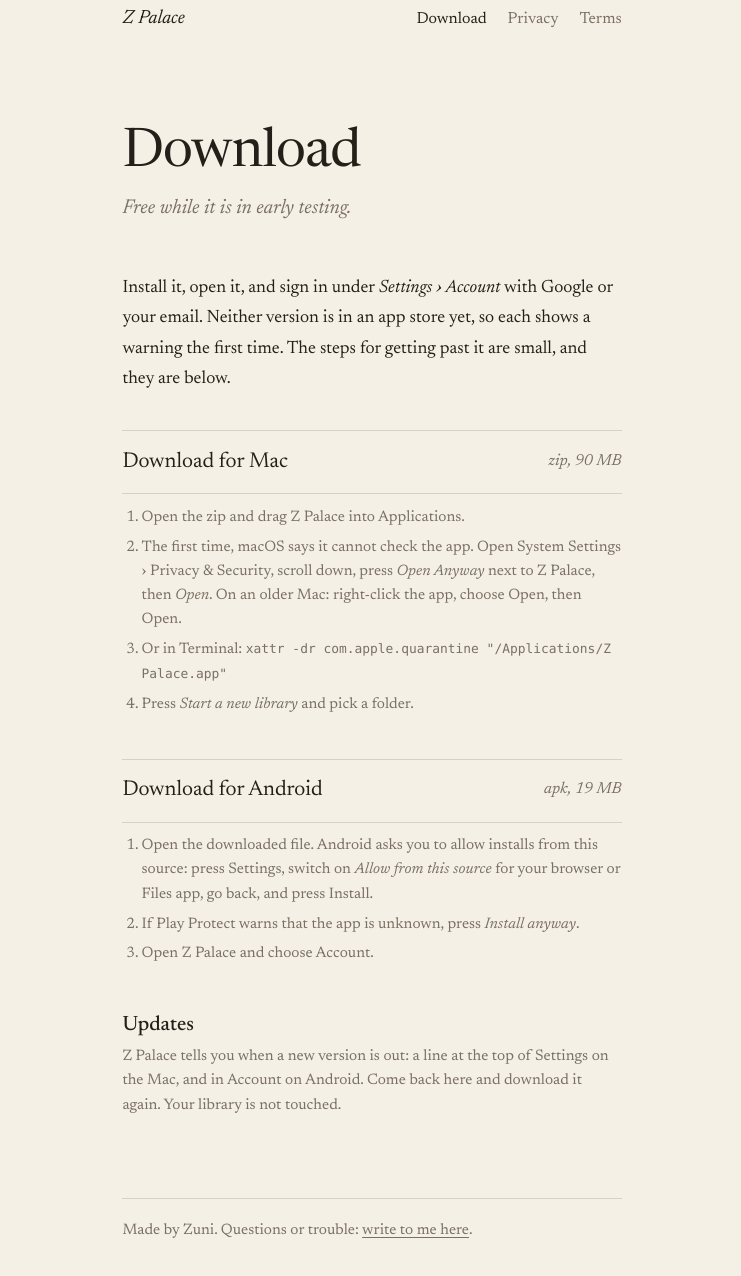
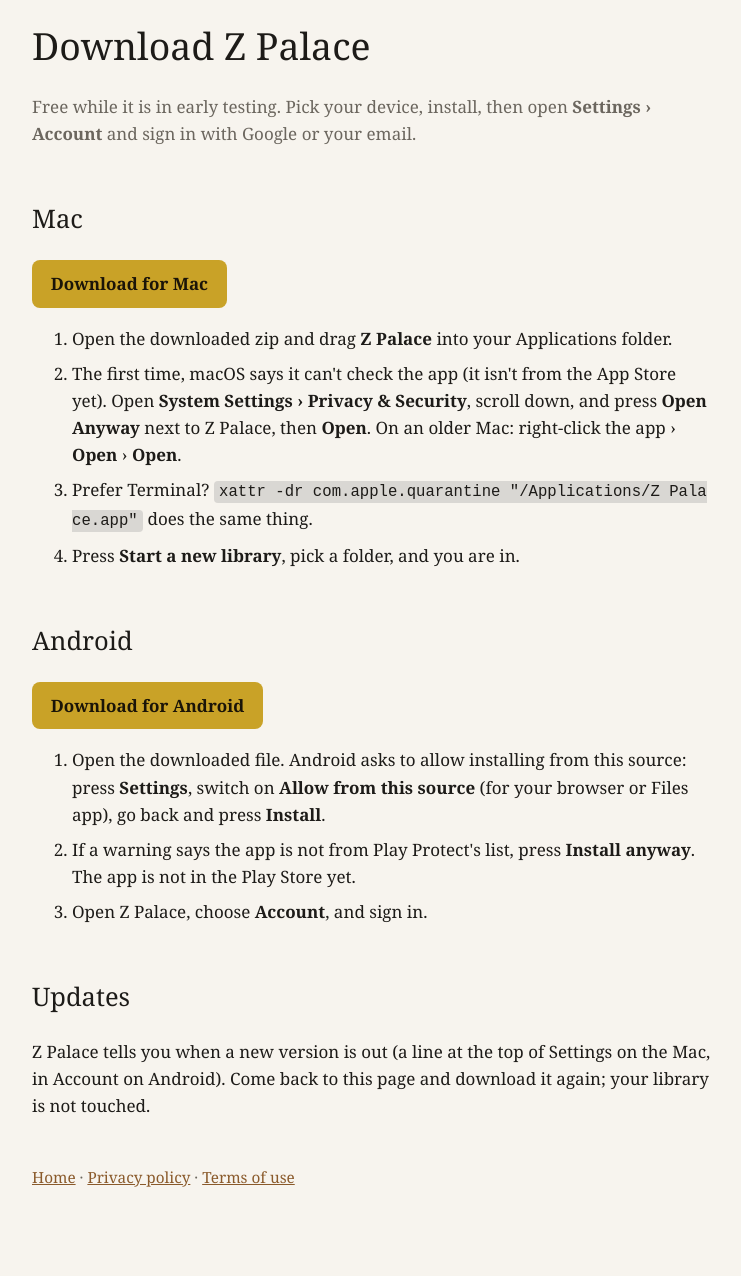
Before and after one commit to ZuniApps/ZuniApps.github.io, a plain HTML site: page download.html in a window 1280 px wide. Shown: the part 32-1308 px from the top of the page, without its empty margins (268-1009 px from the left). After the commit the page ends 1270 px from the top, so only its background shows below. Drawn offline with Linux system fonts and the light colour scheme.

Commit message:
Revert "Redesign: editorial serif (self-hosted Newsreader), warm paper and dark mode, plain first-person copy; same URLs, text of privacy and terms unchanged"
This reverts commit 92005f1e961dc3a2f08fabcfa7dac3d3d78abc60.

```diff
--- a/download.html
+++ b/download.html
@@ -1,16 +1,26 @@
-<!doctype html><html lang="en"><head><meta charset="utf-8"><meta name="viewport" content="width=device-width,initial-scale=1"><meta name="color-scheme" content="light dark"><title>Download · Z Palace</title><link rel="preload" href="fonts/newsreader-normal.woff2" as="font" type="font/woff2" crossorigin><link rel="stylesheet" href="style.css"></head><body><div class="page"><header><a class="mark" href="index.html">Z Palace</a><nav><a href="download.html" aria-current="page">Download</a><a href="privacy.html">Privacy</a><a href="terms.html">Terms</a></nav></header><main><h1>Download</h1><p class="sub">Free while it is in early testing.</p>
-<p>Install it, open it, and sign in under <i>Settings › Account</i> with Google or your email. Neither version is in an app store yet, so each shows a warning the first time. The steps for getting past it are small, and they are below.</p>
-<a class="pick" href="https://github.com/ZuniApps/ZuniApps.github.io/releases/latest/download/Z-Palace-Mac.zip">Download for Mac <span>zip, 90 MB</span></a>
-<div class="small"><ol>
-<li>Open the zip and drag Z Palace into Applications.</li>
-<li>The first time, macOS says it cannot check the app. Open System Settings › Privacy &amp; Security, scroll down, press <i>Open Anyway</i> next to Z Palace, then <i>Open</i>. On an older Mac: right-click the app, choose Open, then Open.</li>
-<li>Or in Terminal: <code>xattr -dr com.apple.quarantine "/Applications/Z Palace.app"</code></li>
-<li>Press <i>Start a new library</i> and pick a folder.</li></ol></div>
-<a class="pick" href="https://github.com/ZuniApps/ZuniApps.github.io/releases/latest/download/Z-Palace-Android.apk">Download for Android <span>apk, 19 MB</span></a>
-<div class="small"><ol>
-<li>Open the downloaded file. Android asks you to allow installs from this source: press Settings, switch on <i>Allow from this source</i> for your browser or Files app, go back, and press Install.</li>
-<li>If Play Protect warns that the app is unknown, press <i>Install anyway</i>.</li>
-<li>Open Z Palace and choose Account.</li></ol></div>
+<!doctype html><html lang="en"><head><meta charset="utf-8"><meta name="viewport" content="width=device-width,initial-scale=1"><title>Download Z Palace</title><link rel="stylesheet" href="style.css"></head><body><main>
+<h1>Download Z Palace</h1>
+<p class="lead">Free while it is in early testing. Pick your device, install, then open <b>Settings › Account</b> and sign in with Google or your email.</p>
+
+<h2>Mac</h2>
+<p><a class="button" href="https://github.com/ZuniApps/ZuniApps.github.io/releases/latest/download/Z-Palace-Mac.zip">Download for Mac</a></p>
+<ol>
+<li>Open the downloaded zip and drag <b>Z Palace</b> into your Applications folder.</li>
+<li>The first time, macOS says it can't check the app (it isn't from the App Store yet). Open <b>System Settings › Privacy &amp; Security</b>, scroll down, and press <b>Open Anyway</b> next to Z Palace, then <b>Open</b>. On an older Mac: right-click the app › <b>Open</b> › <b>Open</b>.</li>
+<li>Prefer Terminal? <code>xattr -dr com.apple.quarantine "/Applications/Z Palace.app"</code> does the same thing.</li>
+<li>Press <b>Start a new library</b>, pick a folder, and you are in.</li>
+</ol>
+
+<h2>Android</h2>
+<p><a class="button" href="https://github.com/ZuniApps/ZuniApps.github.io/releases/latest/download/Z-Palace-Android.apk">Download for Android</a></p>
+<ol>
+<li>Open the downloaded file. Android asks to allow installing from this source: press <b>Settings</b>, switch on <b>Allow from this source</b> (for your browser or Files app), go back and press <b>Install</b>.</li>
+<li>If a warning says the app is not from Play Protect's list, press <b>Install anyway</b>. The app is not in the Play Store yet.</li>
+<li>Open Z Palace, choose <b>Account</b>, and sign in.</li>
+</ol>
+
 <h2>Updates</h2>
-<p class="small" style="margin-top:0">Z Palace tells you when a new version is out: a line at the top of Settings on the Mac, and in Account on Android. Come back here and download it again. Your library is not touched.</p></main>
-<footer>Made by Zuni. Questions or trouble: <a href="https://github.com/ZuniApps/ZuniApps.github.io/issues">write to me here</a>.</footer></div></body></html>
+<p>Z Palace tells you when a new version is out (a line at the top of Settings on the Mac, in Account on Android). Come back to this page and download it again; your library is not touched.</p>
+
+<nav><a href="index.html">Home</a> · <a href="privacy.html">Privacy policy</a> · <a href="terms.html">Terms of use</a></nav>
+</main></body></html>
--- a/style.css
+++ b/style.css
@@ -1,29 +1,4 @@
-@font-face{font-family:"Newsreader";font-style:italic;font-weight:400 600;font-display:swap;src:url(fonts/newsreader-italic.woff2) format("woff2")}
-@font-face{font-family:"Newsreader";font-style:normal;font-weight:400 600;font-display:swap;src:url(fonts/newsreader-normal.woff2) format("woff2")}
-:root{--bg:#f5f0e6;--fg:#241f19;--muted:#7a7063;--rule:#d9d0bf;--accent:#7b3a22}
-@media (prefers-color-scheme:dark){:root{--bg:#1b1815;--fg:#e8e1d4;--muted:#a1978a;--rule:#3a352e;--accent:#d49a72}}
-*{box-sizing:border-box}
-html{-webkit-text-size-adjust:100%}
-body{margin:0;background:var(--bg);color:var(--fg);font:400 1.125rem/1.7 "Newsreader",Charter,"Iowan Old Style",Georgia,serif;font-optical-sizing:auto;-webkit-font-smoothing:antialiased}
-.page{max-width:34rem;margin:0 auto;padding:2.2rem 1.4rem 5rem}
-header{display:flex;justify-content:space-between;align-items:baseline;gap:1rem;margin-bottom:5.5rem;font-size:1rem}
-header .mark{font-style:italic;font-size:1.2rem;color:var(--fg);text-decoration:none}
-header nav a{margin-left:1.3rem;color:var(--muted);text-decoration:none}
-header nav a:hover,header nav a[aria-current]{color:var(--fg)}
-h1,.sub{text-wrap:balance}
-p{text-wrap:pretty}
-h1{font-weight:400;font-size:clamp(2.4rem,7vw,3.4rem);line-height:1.08;letter-spacing:-.015em;margin:0 0 .5rem}
-h2{font-weight:500;font-size:1.3rem;line-height:1.3;margin:2.8rem 0 .4rem}
-.sub{font-style:italic;color:var(--muted);font-size:1.25rem;margin:0 0 3rem}
-p{margin:0 0 1.15rem}
-a{color:var(--accent);text-underline-offset:.2em;text-decoration-thickness:1px}
-.pick{display:block;margin:2.2rem 0 .3rem;padding:.8rem 0;border-top:1px solid var(--rule);border-bottom:1px solid var(--rule);color:var(--fg);text-decoration:none;font-size:1.35rem}
-.pick span{float:right;color:var(--muted);font-size:1rem;font-style:italic;padding-top:.25rem}
-.pick:hover{color:var(--accent)}
-.small{font-size:.95rem;line-height:1.6;color:var(--muted);margin:.7rem 0 2.6rem}
-.small ol{margin:.4rem 0 0;padding-left:1.2rem}.small li{margin:.35rem 0}
-code{font:.85em ui-monospace,Menlo,monospace;word-break:break-all}
-footer{margin-top:5rem;padding-top:1.2rem;border-top:1px solid var(--rule);font-size:.95rem;color:var(--muted)}
-footer a{color:var(--muted)}
-::selection{background:var(--accent);color:var(--bg)}
-@media (max-width:30rem){header{margin-bottom:3.5rem;flex-direction:column;gap:.4rem}header nav a{margin:0 1.1rem 0 0}}
+:root{--bg:#f7f4ee;--fg:#1d1b18;--muted:#6b665e;--accent:#8a5a2b} @media (prefers-color-scheme:dark){:root{--bg:#171513;--fg:#ece7df;--muted:#a59e93;--accent:#d29a5f}} body{margin:0;background:var(--bg);color:var(--fg);font:17px/1.6 Georgia,serif} main{max-width:680px;margin:0 auto;padding:48px 20px} h1{font-weight:normal;font-size:2.2em;margin:0 0 .2em} h2{font-weight:normal;margin-top:2em} a{color:var(--accent)} p.lead{color:var(--muted)} nav{margin-top:3em;color:var(--muted);font-size:.9em}
+a.button{display:inline-block;padding:.6em 1.1em;border-radius:8px;background:#c9a227;color:#1a1408;font-weight:600;text-decoration:none}
+code{background:#8884;padding:.1em .35em;border-radius:4px;font-size:.92em;word-break:break-all}
+ol li{margin:.45em 0}
```
Also changed, not shown: index.html (+1 -8 lines), privacy.html (+1 -8 lines), terms.html (+1 -5 lines), fonts/newsreader-italic.woff2 (deleted), fonts/newsreader-normal.woff2 (deleted).
